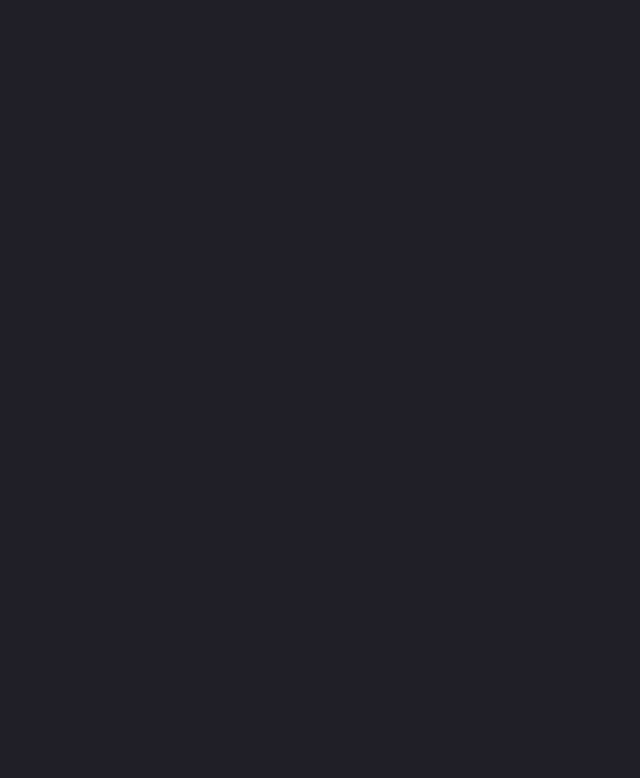
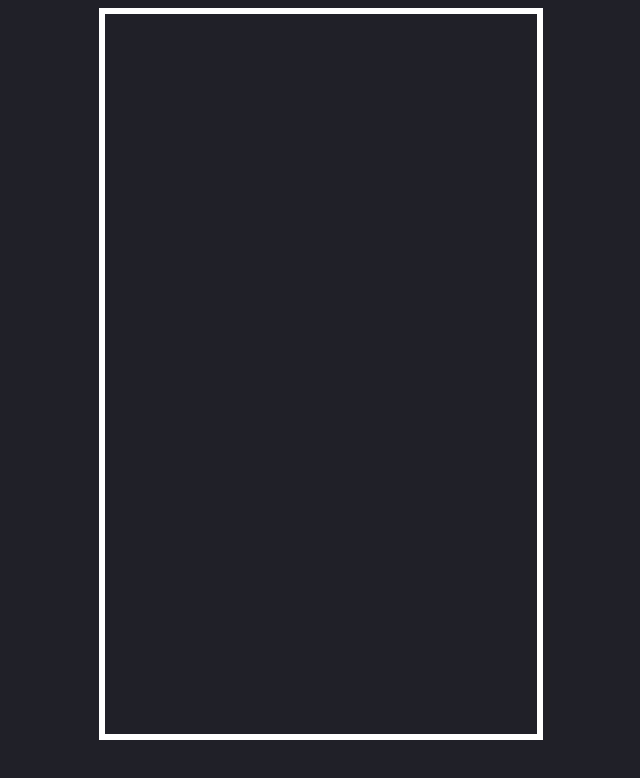
Before and after one commit to hraekim/gameoftetris, a plain HTML site: page index.html in a window 1280 px wide. Shown: the whole page, without its empty margins (319-959 px from the left). Drawn offline with Linux system fonts and the light colour scheme.

Commit message:
body and end of html

```diff
--- a/index.html
+++ b/index.html
@@ -15,3 +15,9 @@
       }
     </style>
 </head>
+<body>
+    <div id="score"></div>
+    <canvas id="tetris" width="240" height="400" />
+    <script src="tetris.js"></script>
+</body>
+</html>
```
